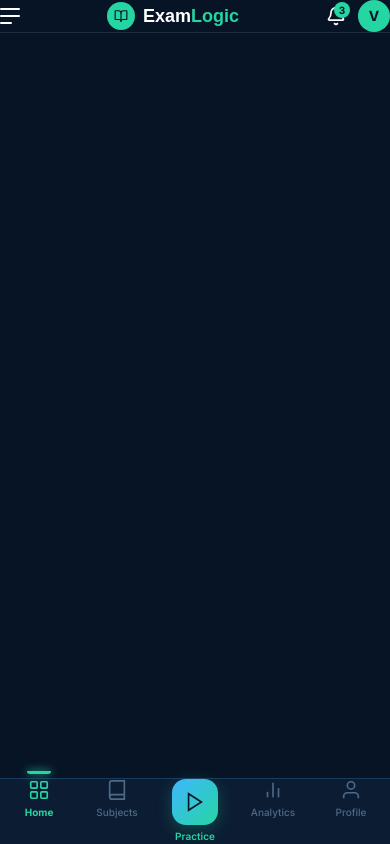
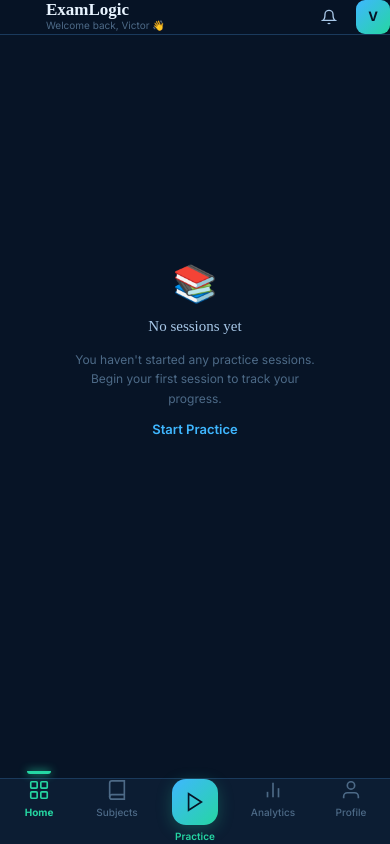
Before and after one commit to examforge99/examlogic, a Next.js app: page /dashboard in a window 390 px wide. Built offline with nearby package versions, Linux system fonts and the light colour scheme.

Commit message:
Refactor DashboardPage layout and components
Replaced MobileSidebar with TopBar and EmptyState components, and updated layout.

```diff
--- a/src/app/dashboard/page.tsx
+++ b/src/app/dashboard/page.tsx
@@ -1,14 +1,40 @@
-import MobileSidebar from "@/components/MobileSidebar";
-import { BottomNav } from "@/components/ui";
+// app/(dashboard)/dashboard/page.tsx
+'use client'
+
+import { useRouter } from 'next/navigation'
+import TopBar from '@/components/ui/TopBar'
+import BottomNav from '@/components/ui/BottomNav'
+import EmptyState from '@/components/ui/EmptyState'
 
 export default function DashboardPage() {
+  const router = useRouter()
+
   return (
-    <div style={{ backgroundColor: "#071426" }} className="min-h-screen">
-      <MobileSidebar />
-      <main className="pt-2 px-4 pb-24">
-        {/* Dashboard content goes here */}
+    <div style={{ backgroundColor: '#071426' }} className="min-h-screen">
+      <TopBar
+        title="ExamLogic"
+        subtitle="Welcome back, Victor 👋"
+        showBack={false}
+        showNotif={true}
+        showAvatar={true}
+        avatarInitial="V"
+        notifCount={0}
+        titleAlign="left"
+      />
+
+      <main className="px-4 pt-6 pb-28 flex flex-col items-center justify-center min-h-[75vh]">
+        <EmptyState
+          icon="📚"
+          title="No sessions yet"
+          description="You haven't started any practice sessions. Begin your first session to track your progress."
+          action={{
+            label: 'Start Practice',
+            onClick: () => router.push('/practice'),
+          }}
+        />
       </main>
+
       <BottomNav />
     </div>
-  );
+  )
 }
```
